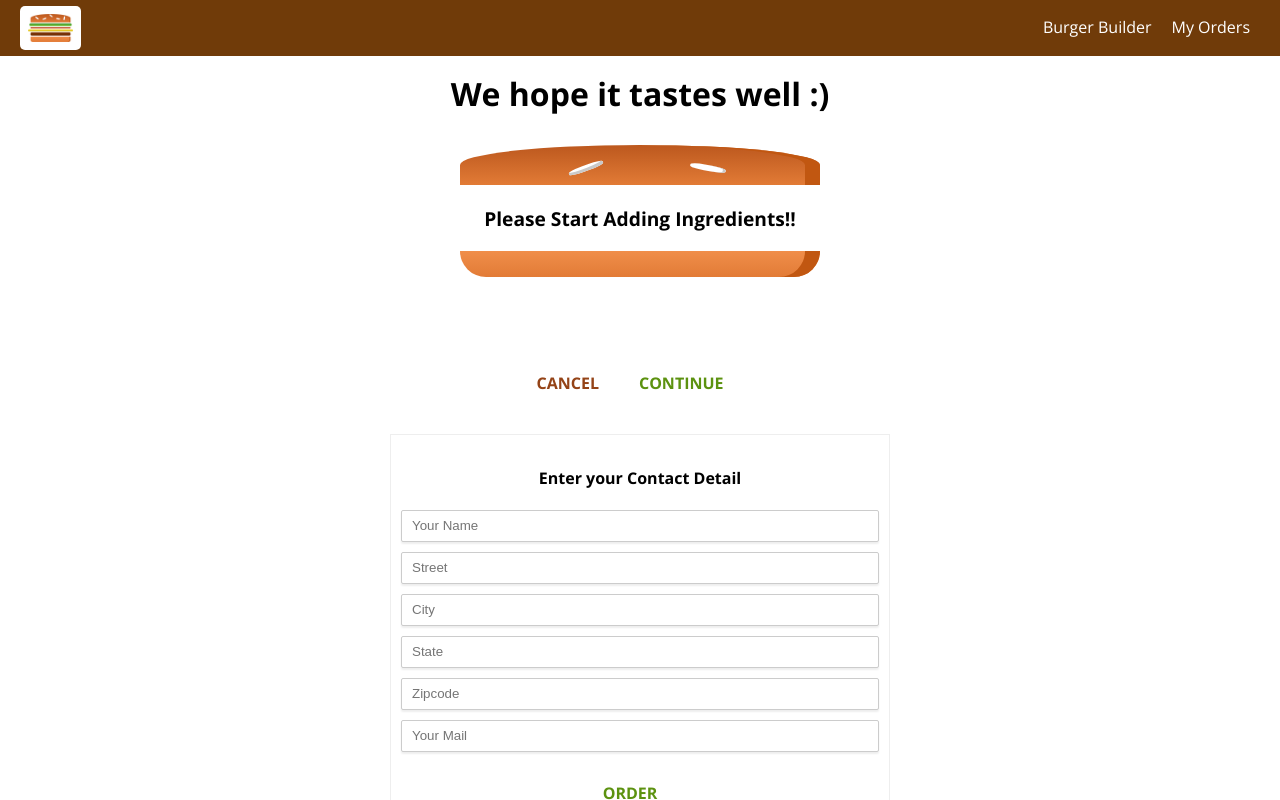
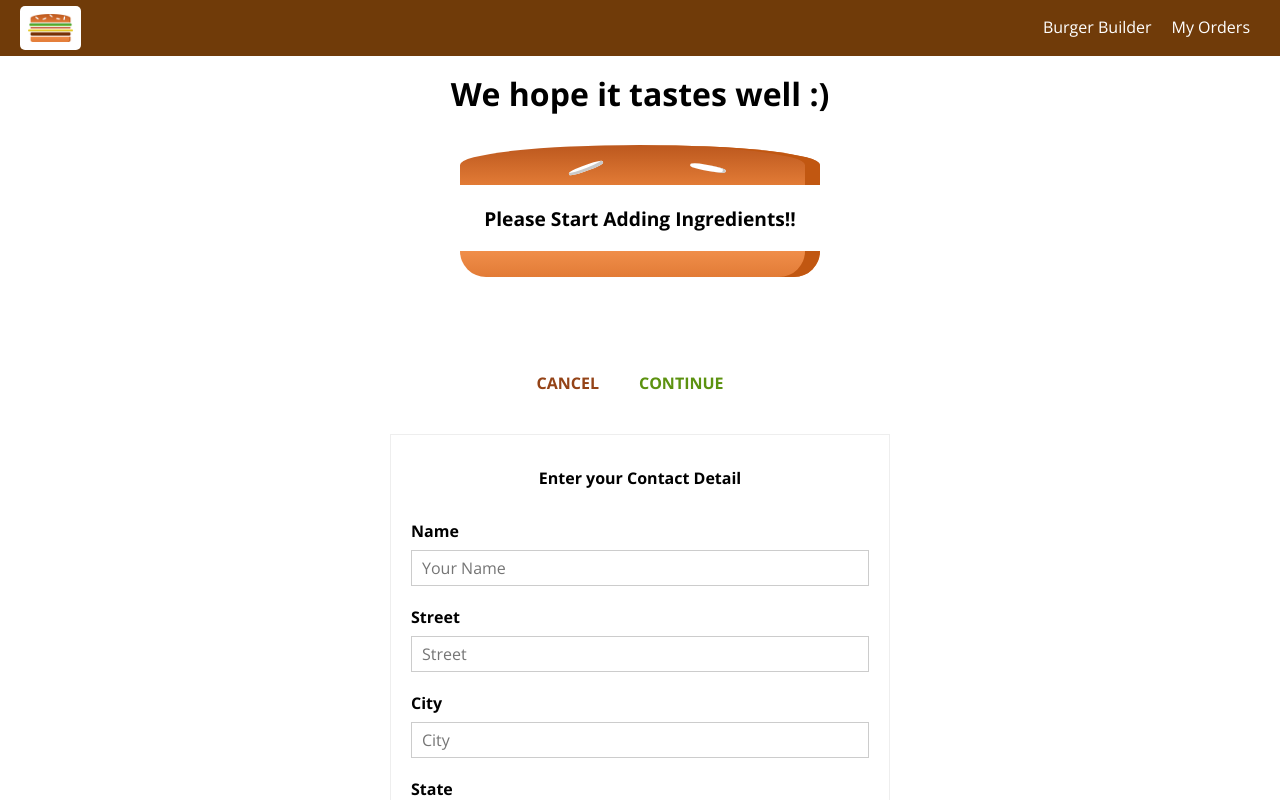
Before and after one commit to KiritoKun007/REACT, a React (Create React App) app in the folder burger-builder/: page /checkout in a window 1280 px wide. Both pictures are taken after a click on the button "CONTINUE". Shown: the top 800 px of the page. Built offline with nearby package versions, Linux system fonts and the light colour scheme.

Commit message:
Completed adding input element for the contact data form in the Project

```diff
--- a/burger-builder/src/components/UI/Button/Button.js
+++ b/burger-builder/src/components/UI/Button/Button.js
@@ -5,6 +5,7 @@ import './Button.scss'
 const Button = (props) => {
     return (
         <button
+            disabled={props.disabled}
             className={["Button", props.btnType].join(' ')}
             onClick={props.clicked}
         >
--- a/burger-builder/src/components/UI/Button/Button.scss
+++ b/burger-builder/src/components/UI/Button/Button.scss
@@ -12,6 +12,10 @@
         margin-left: 0;
         padding-left: 0;
     }
+    &:disabled {
+        color: #ccc;
+        cursor: not-allowed;
+    }
 }
 
 .Success {
--- /dev/null
+++ b/burger-builder/src/components/UI/Input/Input.js
@@ -0,0 +1,72 @@
+import React from 'react'
+
+import './Input.scss'
+
+const Input = (props) => {
+
+    let inputElement = null
+    let inputClasses = ['InputElement']
+    let validationError = null
+
+    if (props.inValid && props.shouldValidate && props.touched) {
+        inputClasses.push('Invalid')
+    }
+
+    if (props.inValid && props.touched) {
+        validationError =  <p className="ValidationErrorMessage">{props.validationErrorMsg}</p>
+    }
+
+    switch (props.elementType) {
+        case 'input':
+            inputElement = <input
+                className={inputClasses.join(' ')}
+                {...props.elementConfig}
+                defaultValue={props.value}
+                onChange={props.inputHandler} />
+            break;
+
+        case 'textarea':
+            inputElement = <textarea
+                className={inputClasses.join(' ')}
+                {...props.elementConfig}
+                defaultValue={props.value}
+                onChange={props.inputHandler} />
+            break;
+
+        case 'select':
+            inputElement = (
+                <select
+                    className={inputClasses.join(' ')}
+                    name={props.elementConfig.name}
+                    defaultValue={props.value}
+                    onChange={props.inputHandler} >
+                    {props.elementConfig.options.map(option => (
+                        <option
+                            value={option.value}
+                            key={option.value} >
+                            {option.displayValue}
+                        </option>
+                    ))}
+                </select>
+            )
+            break;
+
+        default:
+            inputElement = <input
+                className={inputClasses.join(' ')}
+                {...props.elementConfig}
+                defaultValue={props.value}
+                onChange={props.inputHandler} />
+            break;
+    }
+
+    return (
+        <div className="Input" >
+            <label className="InputLabel">{props.label}</label>
+            {inputElement}
+            {validationError}
+        </div>
+    )
+}
+
+export default Input
--- /dev/null
+++ b/burger-builder/src/components/UI/Input/Input.scss
@@ -0,0 +1,41 @@
+.Input {
+    width: 100%;
+    padding: 10px;
+    box-sizing: border-box;
+}
+
+.InputLabel {
+    font-weight: bold;
+    display: block;
+    margin-bottom: 8px;
+    text-transform: capitalize;
+    text-align: left;
+}
+
+.InputElement {
+    outline: none;
+    border: 1px solid #ccc;
+    background-color: white;
+    font: inherit;
+    padding: 6px 10px;
+    display: block;
+    width: 100%;
+    box-sizing: border-box;
+}
+
+.InputElement:focus {
+    outline: none;
+    background-color: #eee;
+}
+
+.Invalid {
+    border: 1px solid red;
+}
+
+.ValidationErrorMessage {
+    margin: 0;
+    text-align: left;
+    margin-top: 4px;
+    font-size: 10px;
+    color: red;
+}
--- a/burger-builder/src/containers/Checkout/ContactData/ContactData.js
+++ b/burger-builder/src/containers/Checkout/ContactData/ContactData.js
@@ -5,44 +5,133 @@ import './ContactData.scss'
 
 import axios from '../../../axios-orders'
 import Spinner from '../../../components/UI/Spinner/Spinner'
+import Input from '../../../components/UI/Input/Input'
 
 class ContactData extends Component {
 
     state = {
-        name: '',
-        address: {
-            street: '',
-            city: '',
-            state: '',
-            zipcode: '',
+        orderForm: {
+            name: {
+                elementType: 'input',
+                elementConfig: {
+                    name: 'name',
+                    type: 'text',
+                    placeholder: 'Your Name'
+                },
+                value: '',
+                validation: {
+                    required: true
+                },
+                valid: false,
+                touched: false
+            },
+            street: {
+                elementType: 'input',
+                elementConfig: {
+                    name: 'street',
+                    type: 'text',
+                    placeholder: 'Street'
+                },
+                value: '',
+                validation: {
+                    required: true
+                },
+                valid: false,
+                touched: false
+            },
+            city: {
+                elementType: 'input',
+                elementConfig: {
+                    name: 'city',
+                    type: 'text',
+                    placeholder: 'City'
+                },
+                value: '',
+                validation: {
+                    required: true
+                },
+                valid: false,
+                touched: false
+            },
+            state: {
+                elementType: 'input',
+                elementConfig: {
+                    name: 'state',
+                    type: 'text',
+                    placeholder: 'State'
+                },
+                value: '',
+                validation: {
+                    required: true
+                },
+                valid: false,
+                touched: false
+            },
+            zipcode: {
+                elementType: 'input',
+                elementConfig: {
+                    name: 'zipcode',
+                    type: 'text',
+                    placeholder: 'zipcode'
+                },
+                value: '',
+                validation: {
+                    required: true,
+                    minLength: 6,
+                    maxLength: 6,
+                },
+                valid: false,
+                touched: false
+            },
+            email: {
+                elementType: 'input',
+                elementConfig: {
+                    name: 'email',
+                    type: 'email',
+                    placeholder: 'Your Email'
+                },
+                value: '',
+                validation: {
+                    required: true
+                },
+                valid: false,
+                touched: false
+            },
+            deliveryMethod: {
+                elementType: 'select',
+                elementConfig: {
+                    name: 'deliveryMethod',
+                    options: [
+                        { value: '', displayValue: 'Select Delivery Method' },
+                        { value: 'fastest', displayValue: 'Fastest' },
+                        { value: 'cheapest', displayValue: 'Cheapest' },
+                    ]
+                },
+                value: 'fastest',
+                valid: true
+            },
         },
-        email: '',
+        formIsValid: false,
         loading: false
     }
 
     orderhandler = (e) => {
         e.preventDefault()
 
-        console.log(this.props.ingredients)
-
         this.setState((prevState) => {
             return {loading: !prevState.loading}
         })
 
+        const formData = {}
+
+        for ( let formElementName in this.state.orderForm ) {
+            formData[formElementName] = this.state.orderForm[formElementName].value
+        }
+
         const order = {
             ingredients: this.props.ingredients,
             price: this.props.price,
-            customer: {
-                name: this.state.name,
-                address: {
-                    street: this.state.address.street,
-                    city: this.state.address.city,
-                    state: this.state.address.state,
-                    zipcode: this.state.address.zipcode,
-                },
-                email: this.state.email
-            },
-            deliveryMethod: 'Fastest'
+            orderData: formData,
         }
 
         axios.post('/orders.json', order)
@@ -62,38 +151,96 @@ class ContactData extends Component {
             })
     }
 
+    checkValidity(value, rules) {
+        let isValid = true
+        let validationMsg = ''
+
+        if (rules.required) {
+            isValid = value.trim() !== '' && isValid
+            validationMsg = 'This field is required.'
+        }
+
+        if (rules.maxLength) {
+            isValid = value.length <= rules.maxLength && isValid
+            validationMsg = 'Zipcode should be of length 6.'
+        }
+
+        if (rules.minLength) {
+            isValid = value.length >= rules.minLength && isValid
+            validationMsg = 'Zipcode should be of length 6.'
+        }
+
+        return {
+            isValid: isValid,
+            message: validationMsg
+        }
+    }
+
     inputHandler = (e) => {
         e.preventDefault();
 
-        this.setState({
-            [e.target.name] : e.target.value
-        })
-    }
+        const updatedOrderForm = {
+            ...this.state.orderForm
+        }
 
-    inputAddressHandler = (e) => {
-        e.preventDefault();
+        const updatedFormElement = {
+            ...updatedOrderForm[e.target.name]
+        }
 
-        let oldAddress = {...this.state.address}
+        updatedFormElement.value = e.target.value
 
-        oldAddress[e.target.name] = e.target.value
+        let validationObj = {}
+        if(updatedFormElement.validation) {
+            validationObj = this.checkValidity(updatedFormElement.value, updatedFormElement.validation)
+
+            updatedFormElement.valid = validationObj.isValid
+            updatedFormElement.validationMessage = validationObj.message
+        }
+        updatedFormElement.touched = true
+
+        console.log(updatedFormElement)
+
+        updatedOrderForm[e.target.name] = updatedFormElement
+
+        let formIsValid = true
+
+        for ( let key in updatedOrderForm ) {
+            formIsValid = updatedOrderForm[key].valid && formIsValid
+        }
 
         this.setState({
-            address: oldAddress
+            orderForm: updatedOrderForm,
+            formIsValid: formIsValid
         })
     }
 
     render() {
 
+        const formElementArray = []
+        for (let key in this.state.orderForm) {
+            formElementArray.push({
+                id: key,
+                ...this.state.orderForm[key]
+            })
+        }
+        console.log(formElementArray)
+
         let form = (
-            <form>
-                <input type="text" name="name" id="name" placeholder="Your Name" onChange={this.inputHandler}/>
-                <input type="text" name="street" id="street" placeholder="Street" onChange={this.inputAddressHandler} />
-                <input type="text" name="city" id="city" placeholder="City" onChange={this.inputAddressHandler} />
-                <input type="text" name="state" id="state" placeholder="State" onChange={this.inputAddressHandler} />
-                <input type="text" name="zipcode" id="zipcode" placeholder="Zipcode" onChange={this.inputAddressHandler} />
-                <input type="email" name="email" id="email" placeholder="Your Mail" onChange={this.inputHandler}/>
-
-                <Button btnType="Success" clicked={this.orderhandler}>ORDER</Button>
+            <form onSubmit={this.orderhandler}>
+                {formElementArray.map(formElement => (
+                    <Input
+                        key={formElement.id}
+                        elementType={formElement.elementType}
+                        elementConfig={formElement.elementConfig}
+                        value={formElement.value}
+                        label={formElement.id}
+                        inputHandler={this.inputHandler}
+                        inValid={!formElement.valid}
+                        shouldValidate={formElement.validation}
+                        touched={formElement.touched}
+                        validationErrorMsg={formElement.validationMessage} />
+                ))}
+                <Button btnType="Success" disabled={!this.state.formIsValid}>ORDER</Button>
 
             </form>
         )
--- a/burger-builder/src/containers/Checkout/ContactData/ContactData.scss
+++ b/burger-builder/src/containers/Checkout/ContactData/ContactData.scss
@@ -10,15 +10,4 @@
     @include respond-to(modal) {
         width: 500px;
     }
-    input {
-        display: flex;
-        width: 100%;
-        margin: 10px auto;
-        box-sizing: border-box;
-        height: 2rem;
-        border: 1px solid #ccc;
-        border-radius: 2px;
-        box-shadow: 0 2px 2px #eee;
-        padding: 0 10px;
-    }
 }
```
Also changed, not shown: burger-builder/src/hoc/Layout/Layout.js (line endings or trailing spaces).
